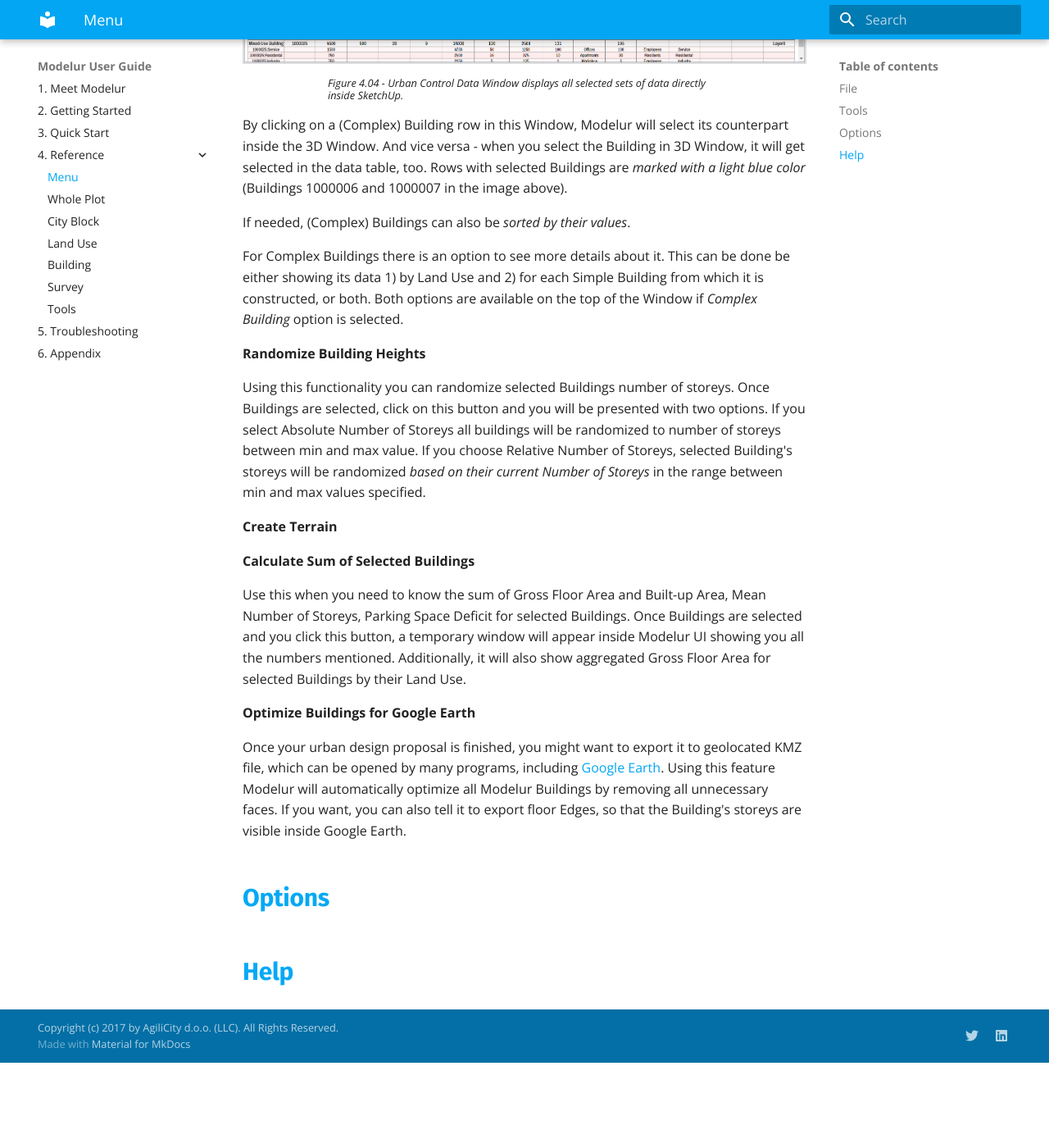
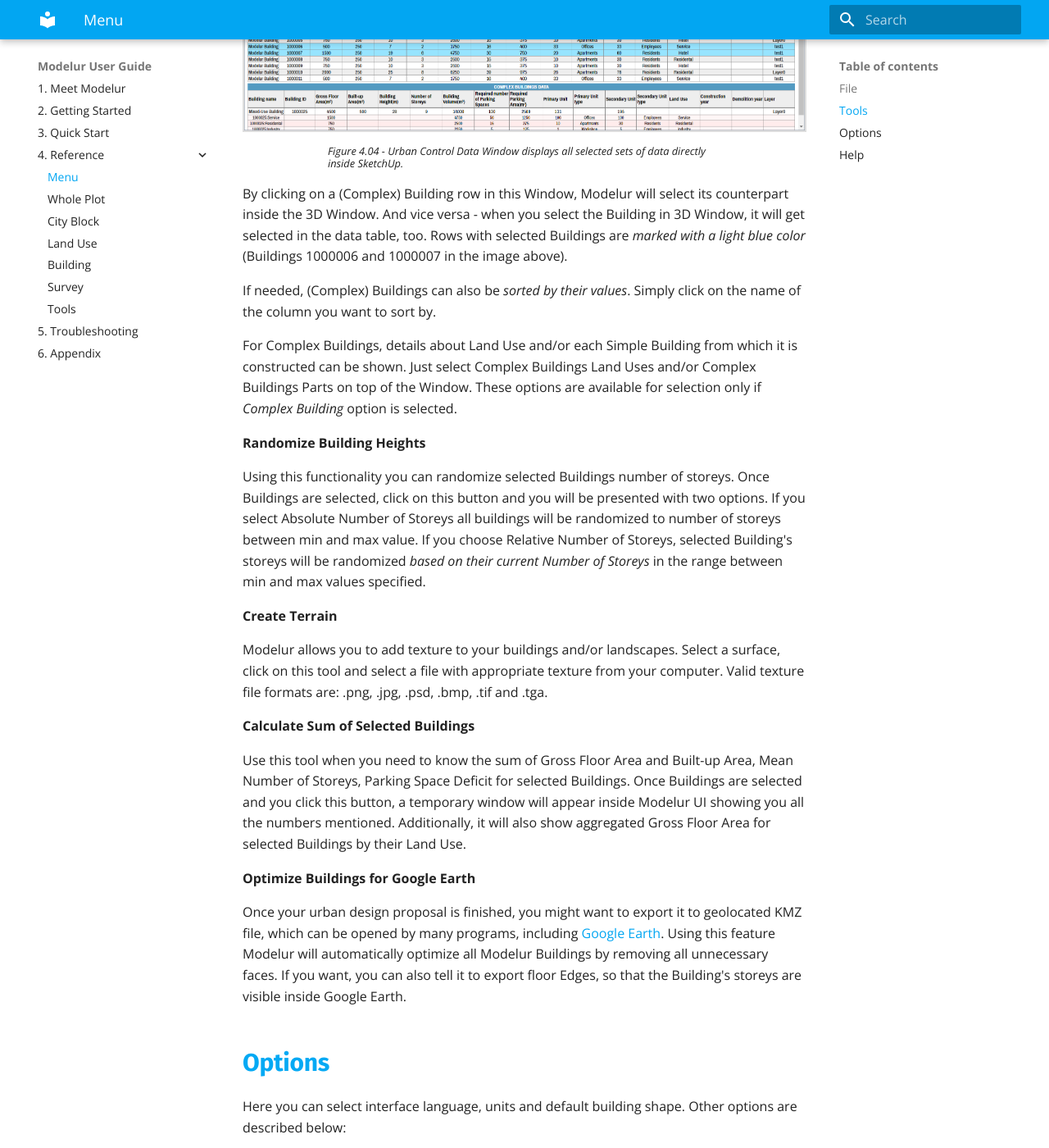
Before and after one commit to Modelur/docs, an MkDocs documentation site: the page built from docs/reference/menu.md, in a window 1280 px wide and 1400 px high, scrolled down 2251 px. Shown: the whole window at 82% size. Built offline with MkDocs 1.6.1 and Material for MkDocs 9.7.7, drawn with Linux system fonts in a browser that asks for light colours; old or Windows-style settings are respelled for this version of MkDocs; before the commit the page ends 3547 px from its top, so only the background shows below that; some of the changed text lies outside the part shown.

Commit message:
test menu.md

```diff
--- a/docs/reference/menu.md
+++ b/docs/reference/menu.md
@@ -5,6 +5,8 @@
 
 File
 ----
+
+Here you open existing SKP files or export your data.
 
 **File → Open**
 
@@ -14,7 +16,7 @@
 
 This is used to export urban control values (such as Gross Floor Area, FAR, Required number of parking lots, etc.) of currently opened model into CSV file. Before exporting the data, you have an option to choose which values you want to export (Whole Plot, Land Uses, Buildings, Complex Buildings). By default all options are selected for export (Figure 4.02).
 
-Additionally, when you choose to export data for Complex Buildings, you have an option to export more details about it. This can be done be either exporting its data 1) by Land Use and 2) for each Simple Building from which it is constructed, or both.
+Additionally, when you choose to export data for Complex Buildings, you have an option to export more details about it. This can be done by exporting its data 1) by Land Use and/or 2) for each Simple Building from which it is constructed.
 
 ![Urban indicators export](../img/export_urban_control_indicators.png)
 <figcaption>Figure 4.02 - You can select which data you want to export to CSV file.</figcaption>
@@ -29,18 +31,20 @@
 Tools
 -----
 
+Here is a set of tools that help you work faster and more efficiently.
+
 **Open Urban Control Data Table**
 
-This will open a new, interactive Window with the complete urban control data of your model inside SketchUp (Figure 4.04). By clicking on the appropriate checkboxes at the top of this new Window, you can choose which sets of data are displayed (Whole Plot, Land Uses, Buildings, Complex Buildings). All of the values are refreshed in real-time and you can also use this Window to _select specific Buildings_.
+This will open a new, interactive Window with the complete urban control data of your model inside SketchUp (Figure 4.04). By clicking on the appropriate checkboxes at the top of this new Window, you can choose which sets of data are displayed (Whole Plot, Land Uses, Buildings, Complex Buildings ...). All values are refreshed in real-time and you can also use this Window to _select specific Buildings_.
 
 ![Urban control data table](../img/interactive_data_table.png)
 <figcaption>Figure 4.04 - Urban Control Data Window displays all selected sets of data directly inside SketchUp.</figcaption>
 
 By clicking on a (Complex) Building row in this Window, Modelur will select its counterpart inside the 3D Window. And vice versa - when you select the Building in 3D Window, it will get selected in the data table, too. Rows with selected Buildings are _marked with a light blue color_ (Buildings 1000006 and 1000007 in the image above).
 
-If needed, (Complex) Buildings can also be _sorted by their values_.
+If needed, (Complex) Buildings can also be _sorted by their values_. Simply click on the name of the column you want to sort by.
 
-For Complex Buildings there is an option to see more details about it. This can be done be either showing its data 1) by Land Use and 2) for each Simple Building from which it is constructed, or both. Both options are available on the top of the Window if _Complex Building_ option is selected.
+For Complex Buildings, details about Land Use and/or each Simple Building from which it is constructed can be shown. Just select Complex Buildings Land Uses and/or Complex Buildings Parts on top of the Window. These options are available for selection only if _Complex Building_ option is selected.
 
 **Randomize Building Heights**
 
@@ -48,15 +52,69 @@
 
 **Create Terrain**
 
+Modelur allows you to add texture to your buildings and/or landscapes. Select a surface, click on this tool and select a file with appropriate texture from your computer. Valid texture file formats are: .png, .jpg, .psd, .bmp, .tif and .tga.
+
 **Calculate Sum of Selected Buildings**
 
-Use this when you need to know the sum of Gross Floor Area and Built-up Area, Mean Number of Storeys, Parking Space Deficit for selected Buildings. Once Buildings are selected and you click this button, a temporary window will appear inside Modelur UI showing you all the numbers mentioned. Additionally, it will also show aggregated Gross Floor Area for selected Buildings by their Land Use.
+Use this tool when you need to know the sum of Gross Floor Area and Built-up Area, Mean Number of Storeys, Parking Space Deficit for selected Buildings. Once Buildings are selected and you click this button, a temporary window will appear inside Modelur UI showing you all the numbers mentioned. Additionally, it will also show aggregated Gross Floor Area for selected Buildings by their Land Use.
 
 **Optimize Buildings for Google Earth**
 
-Once your urban design proposal is finished, you might want to export it to geolocated KMZ file, which can be opened by many programs, including <a href="https://www.google.com/earth/" target="_blank">Google Earth</a>. Using this feature Modelur will automatically optimize all Modelur Buildings by removing all unnecessary faces. If you want, you can also tell it to export floor Edges, so that the Building's storeys are visible inside Google Earth.
+Once your urban design proposal is finished, you might want to export it to geolocated KMZ file, which can be opened by many programs, including [Google Earth](https://www.google.com/earth/?target="_blank"). Using this feature Modelur will automatically optimize all Modelur Buildings by removing all unnecessary faces. If you want, you can also tell it to export floor Edges, so that the Building's storeys are visible inside Google Earth.
 
 Options
 -------
+
+Here you can select interface language, units and default building shape. Other options are described below:
+
+**Buildings From Edges**
+
+Tell Modelur if and how it should create Buildings when edges are selected.
+
+**Lock City Blocks Upon Creation**
+
+Automatically locks City Blocks when they are created.
+
+**Apply City Blocks LU Material**
+
+Assign Land Use material to City Blocks.
+
+**Synchronize Land Use Panels**
+
+Keep Land Use Panels between Input data and Survey tab in sync.
+
+**Show Status Bar**
+
+Status Bar is located at the bottom of the User Interface. Status Bar shows short descriptions of Modelur options and functionalities when you hover over them.
+
+**Show Building's Built-up Area**
+
+Show built-up area face at the bottom of each Modelur Building.
+
+**Mark Terraces and Loggias**
+
+Apply green color to all Terraces and pink color to all Loggias.
+
+**Change Currency Symbol**
+
+Opens up a dialog box for specifying new currency symbol.
+
+**Save Default Settings**
+
+You can save your preferred settings combination as default by clicking on _Save Default Settings_. This settings will then be used every time you initialize new Modelur model.
+
+**Restore Default Settings**
+
+Reset Modelur to default settings. When applied please restart SketchUp and Modelur.
+
+
 Help
 ----
+
+Help section contains links to this User guide, Video tutorials, Modelur website and Modelur forum.
+
+If you want to report a bug or send us a feature request, click on _Submit a Ticket_.
+
+You can easily check for updates by clicking on _Check for Update ..._.
+
+Enhancements and bugfixes included in your version of Modelur are displayed by clicking on _Changelog_.
```
